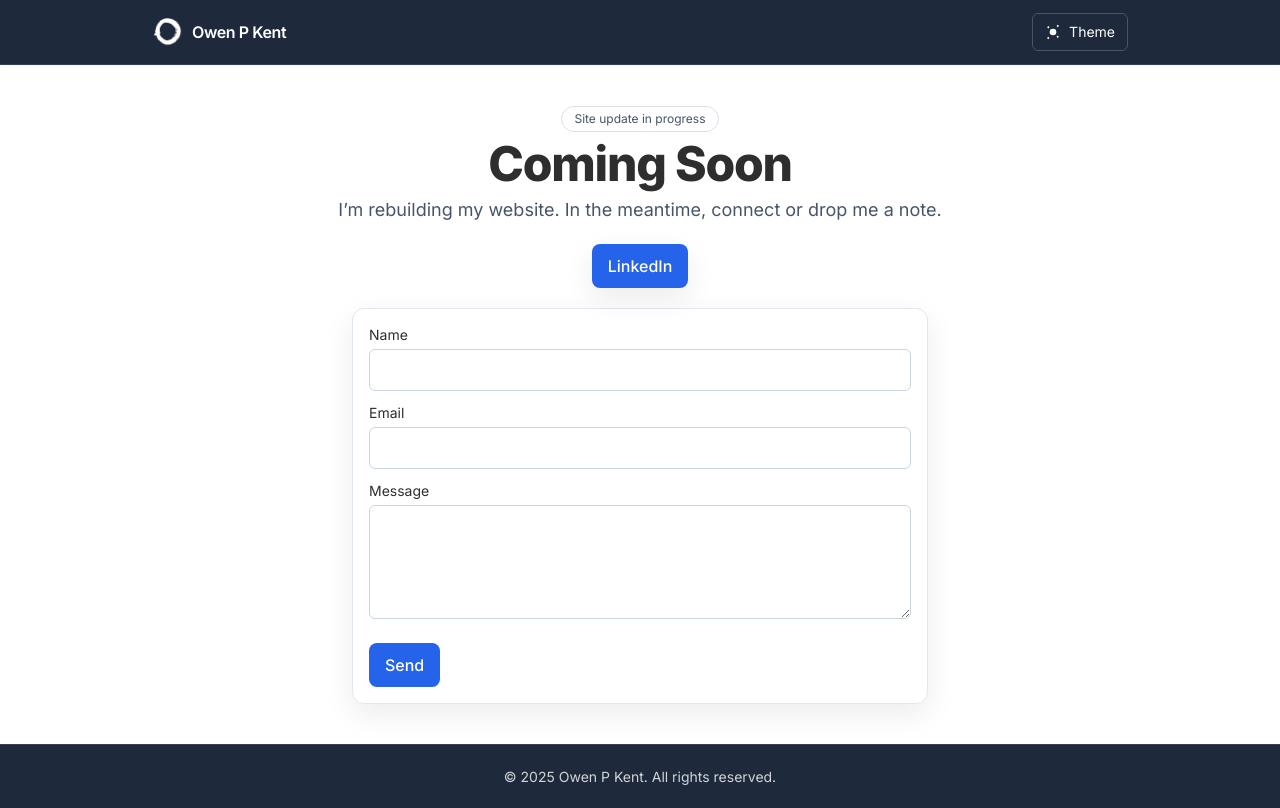
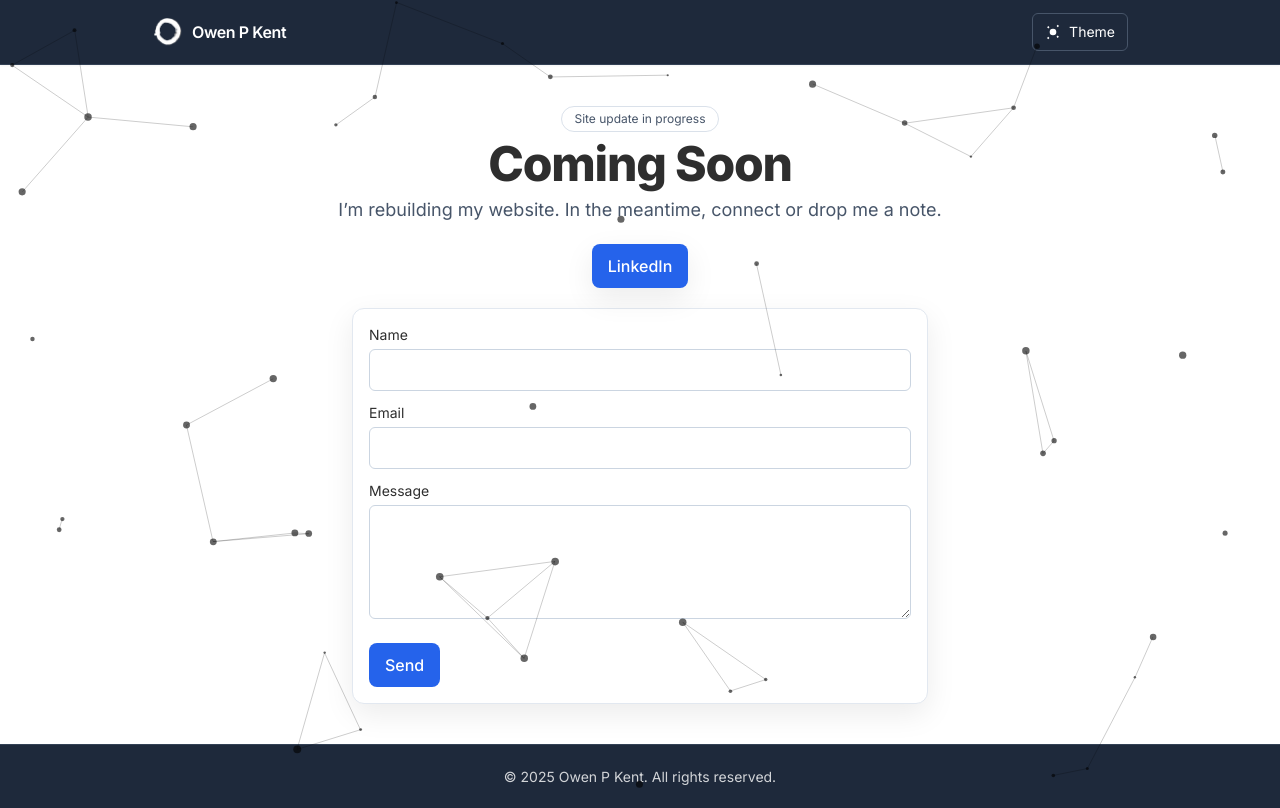
Before and after one commit to owenpkent/owenpkent.com, a plain HTML site: page index.html in a window 1280 px wide. Drawn offline with nearby package versions, Linux system fonts and the light colour scheme.

Commit message:
feat: add custom canvas particle background system
- Replace tsParticles with custom canvas implementation to avoid CORS issues
- Create animated particles with connecting lines that adapt to light/dark themes
- Particles move slowly and bounce within viewport boundaries
- No external dependencies required

```diff
--- a/index.html
+++ b/index.html
@@ -53,6 +53,8 @@
     <style>
       /* Smooth color transitions */
       .theme-transition * { transition: color .2s ease, background-color .2s ease, border-color .2s ease; }
+      /* Ensure particles container spans viewport */
+      #tsparticles { width: 100vw; height: 100vh; }
     </style>
 
     <script>
@@ -71,6 +73,8 @@
   </head>
 
   <body class="font-body bg-lightSurface text-charcoal dark:bg-darkSurface dark:text-darkTextSecondary theme-transition min-h-screen flex flex-col">
+    <!-- Particles background -->
+    <div id="tsparticles" class="fixed inset-0 pointer-events-none" style="z-index: 999;"></div>
     <a href="#main" class="sr-only focus:not-sr-only focus:absolute focus:top-2 focus:left-2 bg-wave text-white px-3 py-2 rounded">Skip to content</a>
 
     <!-- Header -->
--- a/js/main.js
+++ b/js/main.js
@@ -1,6 +1,7 @@
 // Main client-side script
+// - Sets current year in footer
+// - Creates custom canvas particles background
 // - Handles dark mode toggle
-// - Sets current year in footer
 
 (function () {
   // Set current year
@@ -9,17 +10,145 @@
     yearEl.textContent = String(new Date().getFullYear());
   }
 
+  // Custom particles system
+  var canvas, ctx, particles = [], animationId;
+  var particleCount = 50;
+
+  function isDarkMode() {
+    return document.documentElement.classList.contains('dark');
+  }
+
+  function createCanvas() {
+    var container = document.getElementById('tsparticles');
+    if (!container) return;
+
+    canvas = document.createElement('canvas');
+    canvas.style.position = 'absolute';
+    canvas.style.top = '0';
+    canvas.style.left = '0';
+    canvas.style.width = '100%';
+    canvas.style.height = '100%';
+    canvas.style.pointerEvents = 'none';
+
+    container.innerHTML = '';
+    container.appendChild(canvas);
+
+    ctx = canvas.getContext('2d');
+    resizeCanvas();
+
+    console.log('[particles] canvas created:', canvas.width + 'x' + canvas.height);
+  }
+
+  function resizeCanvas() {
+    if (!canvas) return;
+    canvas.width = window.innerWidth;
+    canvas.height = window.innerHeight;
+  }
+
+  function Particle(x, y) {
+    this.x = x || Math.random() * canvas.width;
+    this.y = y || Math.random() * canvas.height;
+    this.vx = (Math.random() - 0.5) * 0.5;
+    this.vy = (Math.random() - 0.5) * 0.5;
+    this.radius = Math.random() * 3 + 1;
+  }
+
+  Particle.prototype.update = function() {
+    this.x += this.vx;
+    this.y += this.vy;
+
+    if (this.x < 0 || this.x > canvas.width) this.vx *= -1;
+    if (this.y < 0 || this.y > canvas.height) this.vy *= -1;
+  };
+
+  function initParticles() {
+    particles = [];
+    for (var i = 0; i < particleCount; i++) {
+      particles.push(new Particle());
+    }
+  }
+
+  function drawParticles() {
+    if (!ctx || !canvas) return;
+
+    ctx.clearRect(0, 0, canvas.width, canvas.height);
+
+    var dark = isDarkMode();
+    var particleColor = dark ? 'rgba(255, 255, 255, 0.8)' : 'rgba(0, 0, 0, 0.6)';
+    var lineColor = dark ? 'rgba(255, 255, 255, 0.3)' : 'rgba(0, 0, 0, 0.2)';
+
+    // Draw connections
+    ctx.strokeStyle = lineColor;
+    ctx.lineWidth = 1;
+    for (var i = 0; i < particles.length; i++) {
+      for (var j = i + 1; j < particles.length; j++) {
+        var dx = particles[i].x - particles[j].x;
+        var dy = particles[i].y - particles[j].y;
+        var distance = Math.sqrt(dx * dx + dy * dy);
+
+        if (distance < 120) {
+          ctx.beginPath();
+          ctx.moveTo(particles[i].x, particles[i].y);
+          ctx.lineTo(particles[j].x, particles[j].y);
+          ctx.stroke();
+        }
+      }
+    }
+
+    // Draw particles
+    ctx.fillStyle = particleColor;
+    for (var i = 0; i < particles.length; i++) {
+      var p = particles[i];
+      p.update();
+
+      ctx.beginPath();
+      ctx.arc(p.x, p.y, p.radius, 0, Math.PI * 2);
+      ctx.fill();
+    }
+  }
+
+  function animate() {
+    drawParticles();
+    animationId = requestAnimationFrame(animate);
+  }
+
+  function startParticles() {
+    if (animationId) cancelAnimationFrame(animationId);
+    createCanvas();
+    initParticles();
+    animate();
+  }
+
+  function stopParticles() {
+    if (animationId) {
+      cancelAnimationFrame(animationId);
+      animationId = null;
+    }
+  }
+
+  // Initialize particles
+  if (document.readyState === 'loading') {
+    document.addEventListener('DOMContentLoaded', startParticles);
+  } else {
+    startParticles();
+  }
+
+  // Handle window resize
+  window.addEventListener('resize', function() {
+    resizeCanvas();
+  });
+
   // Theme toggle logic
   var btn = document.getElementById('themeToggle');
-  if (!btn) return;
-
+  if (btn) {
     btn.addEventListener('click', function () {
       var html = document.documentElement;
       var isDark = html.classList.toggle('dark');
       try {
         localStorage.setItem('theme', isDark ? 'dark' : 'light');
       } catch (e) {
-      // ignore storage failures (e.g., privacy mode)
+        // ignore storage failures
       }
     });
+  }
 })();
```
Lines whose indentation alone changed are shown as unchanged.
